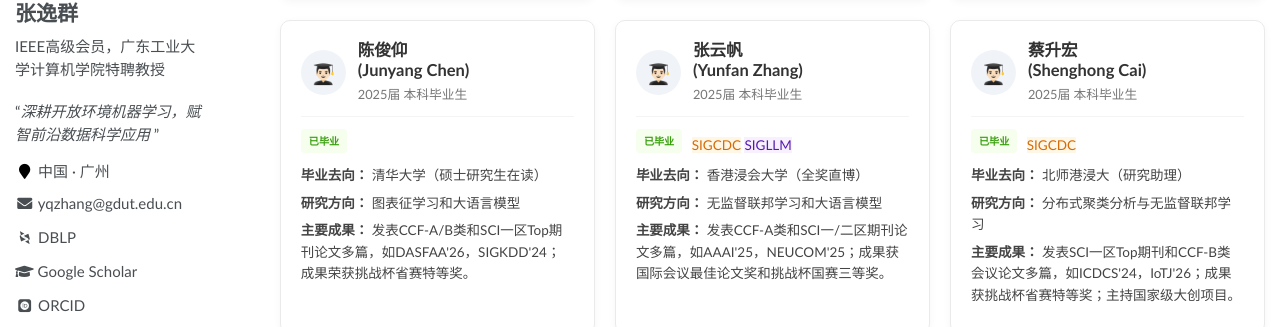
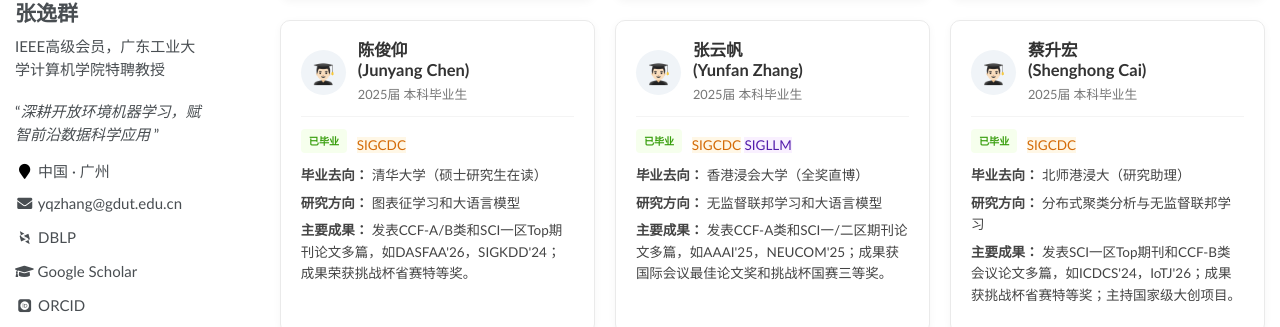
Before and after one commit to yqzhang-Zz/zh-OMG, a Jekyll site: the page built from _pages/about.md, in a window 1280 px wide and 900 px high, scrolled down 2728 px. Shown: the part 123-450 px from the top of the window. Built offline with Jekyll 4.4.1, drawn with Linux system fonts in a browser that asks for light colours; some web fonts are replaced.

Commit message:
Update about.md

```diff
--- a/_pages/about.md
+++ b/_pages/about.md
@@ -321,7 +321,7 @@ OMG具体研究方向可参考本人主页所列论文和科研课题。组内**
       </div>
     </div>
     <div class="student-body">
-      <span class="tag tag-alumni">已毕业</span>
+      <span class="tag tag-alumni">已毕业</span> <span class="tag-sigcdc">SIGCDC</span>
       <p><strong>毕业去向：</strong> 清华大学（硕士研究生在读）</p>
       <p><strong>研究方向：</strong> 图表征学习和大语言模型</p>
       <p><strong>主要成果：</strong> 发表CCF-A/B类和SCI一区Top期刊论文多篇，如DASFAA'26，SIGKDD'24；成果荣获挑战杯省赛特等奖。</p>
```
